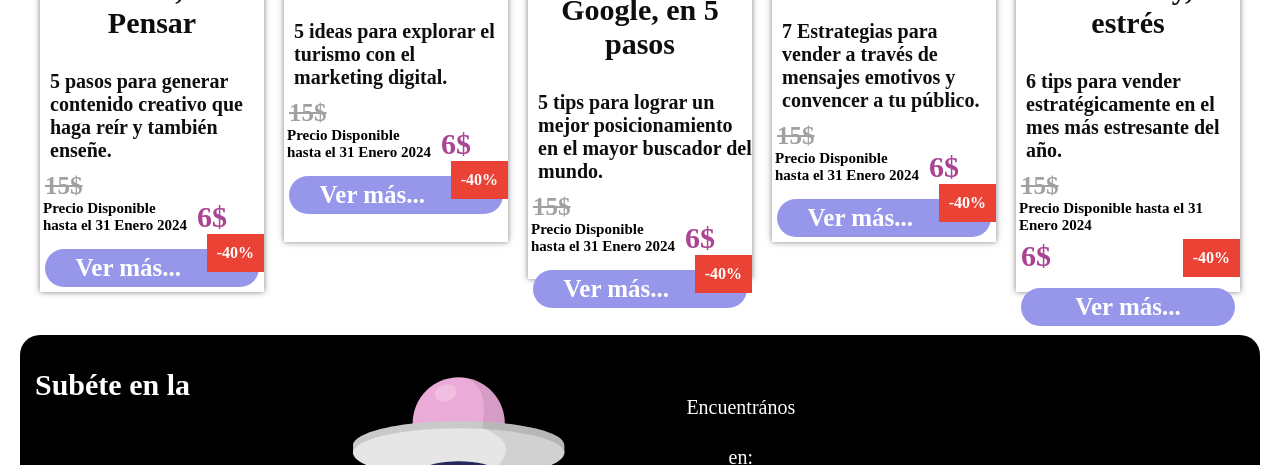
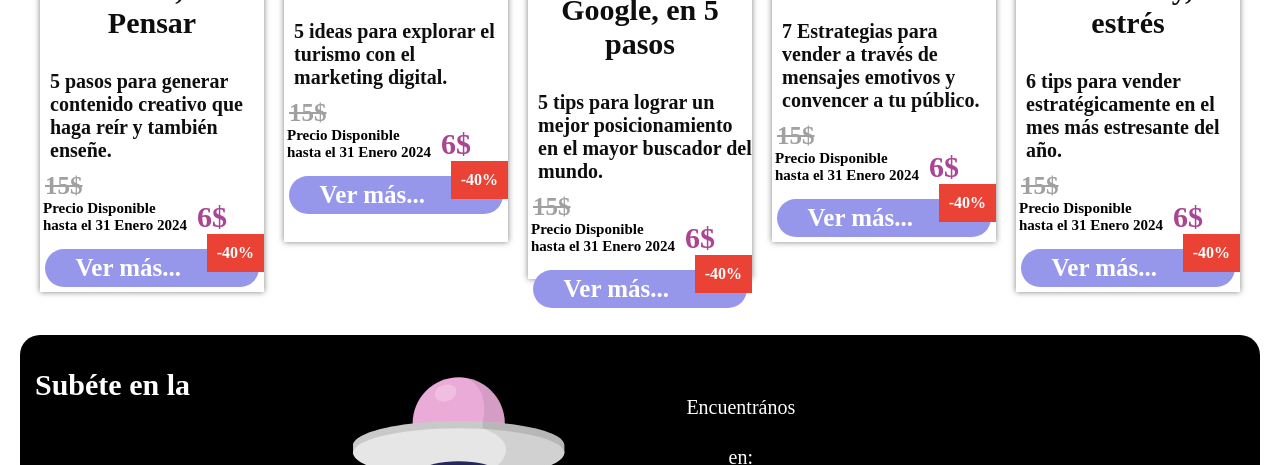
Before and after one commit to Karolyne18/Disenos-Karol, a plain HTML site: page blog-espacial.html in a window 1280 px wide. Shown: the part 1300-1765 px from the top of the page. Drawn offline with nearby package versions, Linux system fonts and the light colour scheme; a web font is replaced by a local one.

Commit message:
cambiio2

```diff
--- a/blog-espacial.html
+++ b/blog-espacial.html
@@ -235,7 +235,7 @@
                     <h3 class="text-center">Black Friday, sin estrés</h3>
                     <p class="text-justify">6 tips para vender estratégicamente en el mes más estresante del año.</p>
                     <span class="discount-price-antes">15$</span>
-                    <p class="disponible">Precio Disponible hasta el 31 Enero 2024</p>
+                    <p class="disponible">Precio Disponible<br> hasta el 31 Enero 2024</p>
                     <span class="total-price has-discount">6$
                 </span>
                     <span class="discount-percent-7">-40%</span>
```
